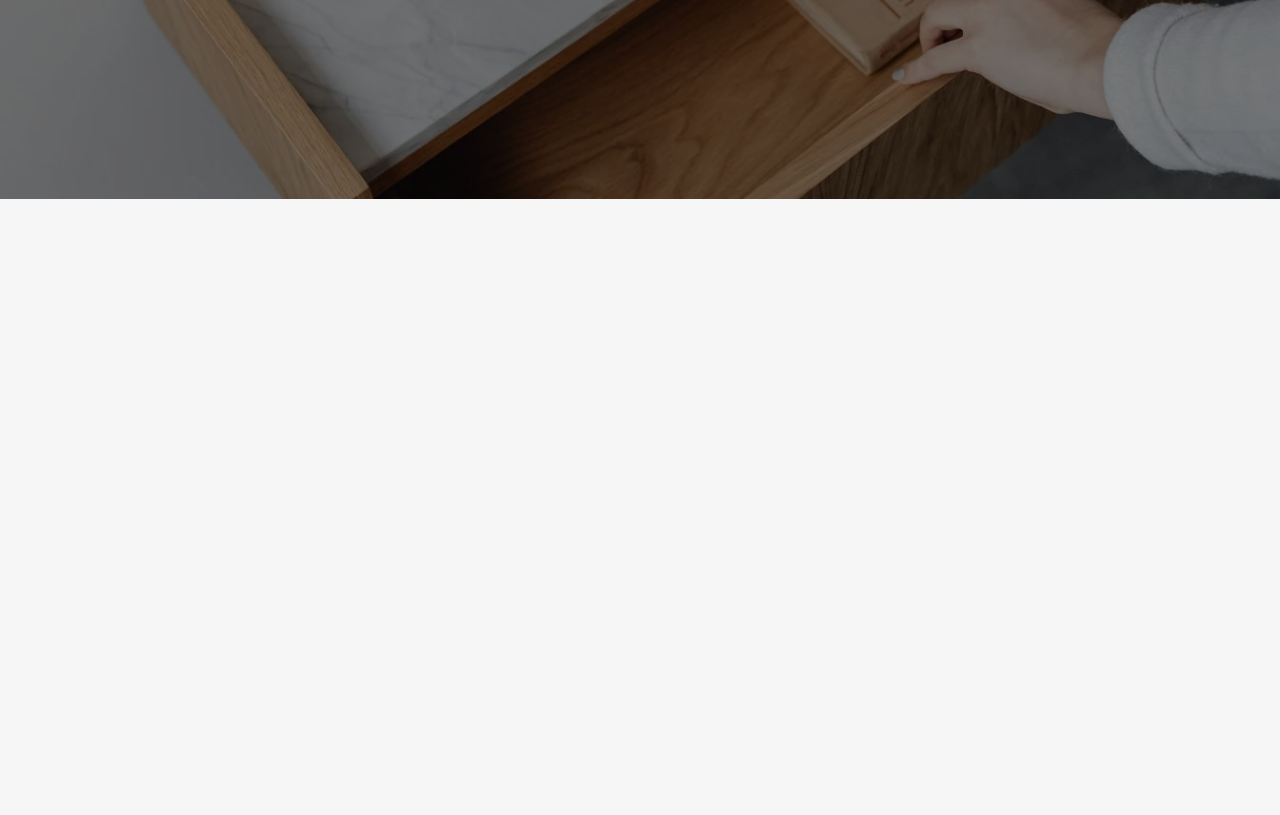
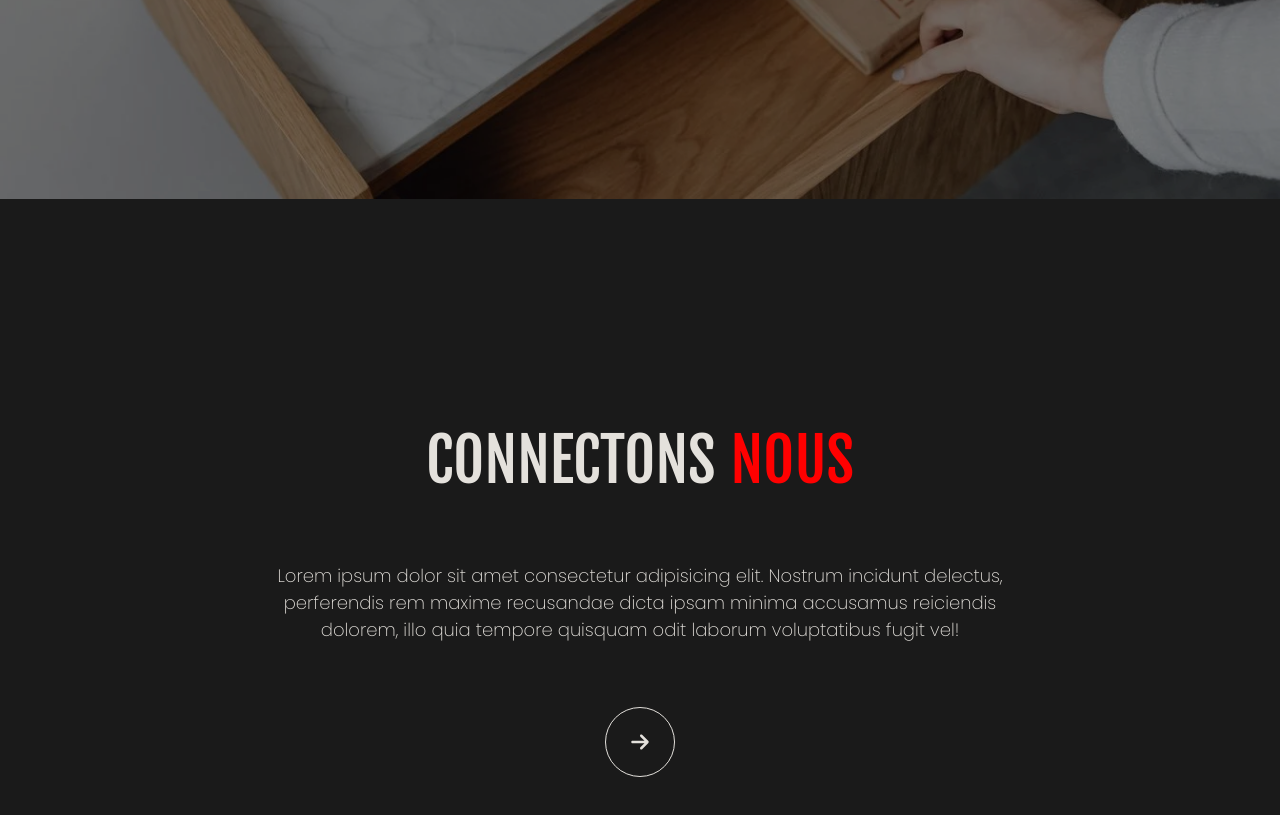
Before and after one commit to Scharlyopitz/CHEYSSOI-PARIS, a React (Vite) app: page / in a window 1280 px wide. Shown: the part 601-1416 px from the top of the page. Before the commit the page ends 800 px from the top, so only its background shows below. Built offline with nearby package versions, Linux system fonts and the light colour scheme.

Commit message:
Reset et changement de style de certaines sections

```diff
--- a/src/components/DemarrerMonProjet/Formulaire.jsx
+++ b/src/components/DemarrerMonProjet/Formulaire.jsx
@@ -96,12 +96,18 @@ export default function Formulaire() {
   //   }
   // };
 
+  const titleSection = "Démarrer mon projet";
+
   return (
     <div className="formulaire">
       <form onSubmit={(e) => sendEmail(e)}>
         <div className="title">
           <span>Travaillons ensemble.</span>
-          <h2>Démarrer mon projet</h2>
+          <div className="titleSection">
+            {titleSection.split(" ").map((word, i) => {
+              return <h2 key={i}>{word}</h2>;
+            })}
+          </div>
         </div>
         <span
           className="message"
--- /dev/null
+++ b/src/components/Home/ConnectSection.jsx
@@ -0,0 +1,27 @@
+import React from "react";
+import { NavLink } from "react-router-dom";
+import { FontAwesomeIcon } from "@fortawesome/react-fontawesome";
+import { faArrowRight } from "@fortawesome/free-solid-svg-icons";
+export default function ConnectSection() {
+  const titleSection = "Connectons nous";
+  return (
+    <section id="ConnextSection">
+      <div className="titleSection">
+        {titleSection.split(" ").map((word, i) => {
+          return <h2 key={i}>{word}</h2>;
+        })}
+      </div>
+      <p>
+        Lorem ipsum dolor sit amet consectetur adipisicing elit. Nostrum
+        incidunt delectus, perferendis rem maxime recusandae dicta ipsam minima
+        accusamus reiciendis dolorem, illo quia tempore quisquam odit laborum
+        voluptatibus fugit vel!
+      </p>
+      <NavLink to={"demarrermonprojet"}>
+        <div className="button">
+          <FontAwesomeIcon icon={faArrowRight} />
+        </div>
+      </NavLink>
+    </section>
+  );
+}
--- a/src/components/Navbar.jsx
+++ b/src/components/Navbar.jsx
@@ -34,10 +34,6 @@ function Menu() {
       to: "galerie",
     },
     {
-      name: "demarrer mon projet",
-      to: "demarrermonprojet",
-    },
-    {
       name: "ebook",
       to: "ebook",
     },
--- a/src/pages/DemarrerProjet.jsx
+++ b/src/pages/DemarrerProjet.jsx
@@ -7,10 +7,10 @@ import { faChevronLeft } from "@fortawesome/free-solid-svg-icons";
 
 export default function DemarrerProjet() {
   return (
-    <section id="demarrerprojet">
+    <main id="demarrerprojet">
       <LeftPart />
       <Formulaire />
-    </section>
+    </main>
   );
 }
 
--- a/src/pages/Home.jsx
+++ b/src/pages/Home.jsx
@@ -8,6 +8,7 @@ import TextSeparation from "../components/Apropos/TextSeparation";
 import { NavLink } from "react-router-dom";
 
 import Socials from "../components/Socials";
+import ConnectSection from "../components/Home/ConnectSection";
 
 export default function Home() {
   return (
@@ -16,6 +17,7 @@ export default function Home() {
         <Navbar />
         <BackgroundImage />
         <HomeSection />
+        <ConnectSection />
         {/* <Apropos />
         <Services />
         <Galerie />
--- a/src/sass/base/_colors.scss
+++ b/src/sass/base/_colors.scss
@@ -1,5 +1,6 @@
 $Yellow: #ffbd59;
 $Blue: #264059;
+$LightRed: #c13636;
 $Red: #ff0000;
 $Orange: #d1902a;
 $OrangeRed: #c03619;
--- a/src/sass/base/_fonts.scss
+++ b/src/sass/base/_fonts.scss
@@ -5,3 +5,7 @@
 // COMORANT GARAMOND
 
 @import url("https://fonts.googleapis.com/css2?family=Cormorant+Garamond:ital,wght@0,300;0,400;0,500;0,600;0,700;1,300;1,400;1,500;1,600;1,700&display=swap");
+
+// FJALLA ONE
+
+@import url("https://fonts.googleapis.com/css2?family=Fjalla+One&display=swap");
--- a/src/sass/base/_reset.scss
+++ b/src/sass/base/_reset.scss
@@ -2,10 +2,6 @@
   padding: 0;
   margin: 0;
   box-sizing: border-box;
-}
-
-html {
-  scroll-behavior: smooth;
 }
 
 body {
@@ -20,10 +16,16 @@ body {
 }
 
 h2 {
-  font-size: 30px;
+  font-family: "Fjalla One", sans-serif;
+  font-size: 60px;
   text-transform: uppercase;
   font-weight: 300;
   text-align: center;
+}
+
+.titleSection {
+  display: flex;
+  gap: 15px;
 }
 
 p {
@@ -31,10 +33,12 @@ p {
   font-weight: 200;
 }
 
-section {
+section,
+main {
   min-height: 100vh;
 }
 
 a {
   text-decoration: none;
+  color: inherit;
 }
--- /dev/null
+++ b/src/sass/pages/Home/_connextSection.scss
@@ -0,0 +1,51 @@
+#ConnextSection {
+  background: $LightBlack;
+  display: flex;
+  flex-direction: column;
+  justify-content: center;
+  align-items: center;
+  color: $DarkGrey;
+
+  .titleSection {
+    h2 {
+      &:nth-child(2) {
+        color: $Red;
+      }
+    }
+  }
+
+  p {
+    width: 750px;
+    text-align: center;
+    margin: 8vh 0;
+  }
+
+  .button {
+    position: relative;
+    width: 70px;
+    height: 70px;
+    border-radius: 99999px;
+    border: 1px solid $DarkGrey;
+
+    &,
+    svg {
+      transition: 0.35s ease;
+    }
+
+    &:hover {
+      background-color: $DarkGrey;
+
+      svg {
+        color: $Black;
+      }
+    }
+
+    svg {
+      font-size: 20px;
+      position: absolute;
+      top: 50%;
+      left: 50%;
+      transform: translate(-50%, -50%);
+    }
+  }
+}
--- a/src/style/style.css
+++ b/src/style/style.css
@@ -1,14 +1,11 @@
 @charset "UTF-8";
 @import url("https://fonts.googleapis.com/css2?family=Poppins:ital,wght@0,100;0,200;0,300;0,400;0,500;0,600;0,700;0,800;0,900;1,100;1,200;1,300;1,400;1,500;1,600;1,700;1,800;1,900&display=swap");
 @import url("https://fonts.googleapis.com/css2?family=Cormorant+Garamond:ital,wght@0,300;0,400;0,500;0,600;0,700;1,300;1,400;1,500;1,600;1,700&display=swap");
+@import url("https://fonts.googleapis.com/css2?family=Fjalla+One&display=swap");
 * {
   padding: 0;
   margin: 0;
   box-sizing: border-box;
-}
-
-html {
-  scroll-behavior: smooth;
 }
 
 body {
@@ -22,10 +19,16 @@ body textarea {
 }
 
 h2 {
-  font-size: 30px;
+  font-family: "Fjalla One", sans-serif;
+  font-size: 60px;
   text-transform: uppercase;
   font-weight: 300;
   text-align: center;
+}
+
+.titleSection {
+  display: flex;
+  gap: 15px;
 }
 
 p {
@@ -33,12 +36,14 @@ p {
   font-weight: 200;
 }
 
-section {
+section,
+main {
   min-height: 100vh;
 }
 
 a {
   text-decoration: none;
+  color: inherit;
 }
 
 .socials {
@@ -109,6 +114,47 @@ nav .menu .link {
 }
 nav .menu .link:hover {
   cursor: pointer;
+}
+
+#ConnextSection {
+  background: #1a1a1a;
+  display: flex;
+  flex-direction: column;
+  justify-content: center;
+  align-items: center;
+  color: #e4e1dc;
+}
+#ConnextSection .titleSection h2:nth-child(2) {
+  color: #ff0000;
+}
+#ConnextSection p {
+  width: 750px;
+  text-align: center;
+  margin: 8vh 0;
+}
+#ConnextSection .button {
+  position: relative;
+  width: 70px;
+  height: 70px;
+  border-radius: 99999px;
+  border: 1px solid #e4e1dc;
+}
+#ConnextSection .button,
+#ConnextSection .button svg {
+  transition: 0.35s ease;
+}
+#ConnextSection .button:hover {
+  background-color: #e4e1dc;
+}
+#ConnextSection .button:hover svg {
+  color: #000000;
+}
+#ConnextSection .button svg {
+  font-size: 20px;
+  position: absolute;
+  top: 50%;
+  left: 50%;
+  transform: translate(-50%, -50%);
 }
 
 #apropos {
@@ -388,7 +434,6 @@ footer .general {
 #demarrerprojet {
   background: #f6f6f6;
   color: #000000;
-  min-height: 100vh;
   padding: 10vh 0 2vh;
 }
 #demarrerprojet .leftPart {
@@ -435,12 +480,15 @@ footer .general {
   display: flex;
   flex-direction: column;
 }
-#demarrerprojet .formulaire .title h2 {
+#demarrerprojet .formulaire .title .titleSection {
   margin: 5vh 0;
+}
+#demarrerprojet .formulaire .title .titleSection h2 {
   text-align: start;
-  font-weight: 400;
-  font-size: 40px;
-  color: #ff0000;
+  font-size: 50px;
+}
+#demarrerprojet .formulaire .title .titleSection h2:nth-child(2), #demarrerprojet .formulaire .title .titleSection h2:nth-child(3) {
+  color: #c13636;
 }
 #demarrerprojet .formulaire .title span {
   font-weight: 300;
--- a/src/style/style.scss
+++ b/src/style/style.scss
@@ -5,6 +5,7 @@
 @import "../sass/components/socials";
 @import "../sass/components/navbar";
 
+@import "../sass/pages/Home/connextSection";
 @import "../sass/pages/Home/apropos";
 @import "../sass/pages/Home/backgroudnImage";
 @import "../sass/pages/Home/ebook";
```
Also changed, not shown: src/sass/pages/_demarrerProjet.scss (+11 -6 lines), 1 other file (tests, documents, lock files or other folders).
